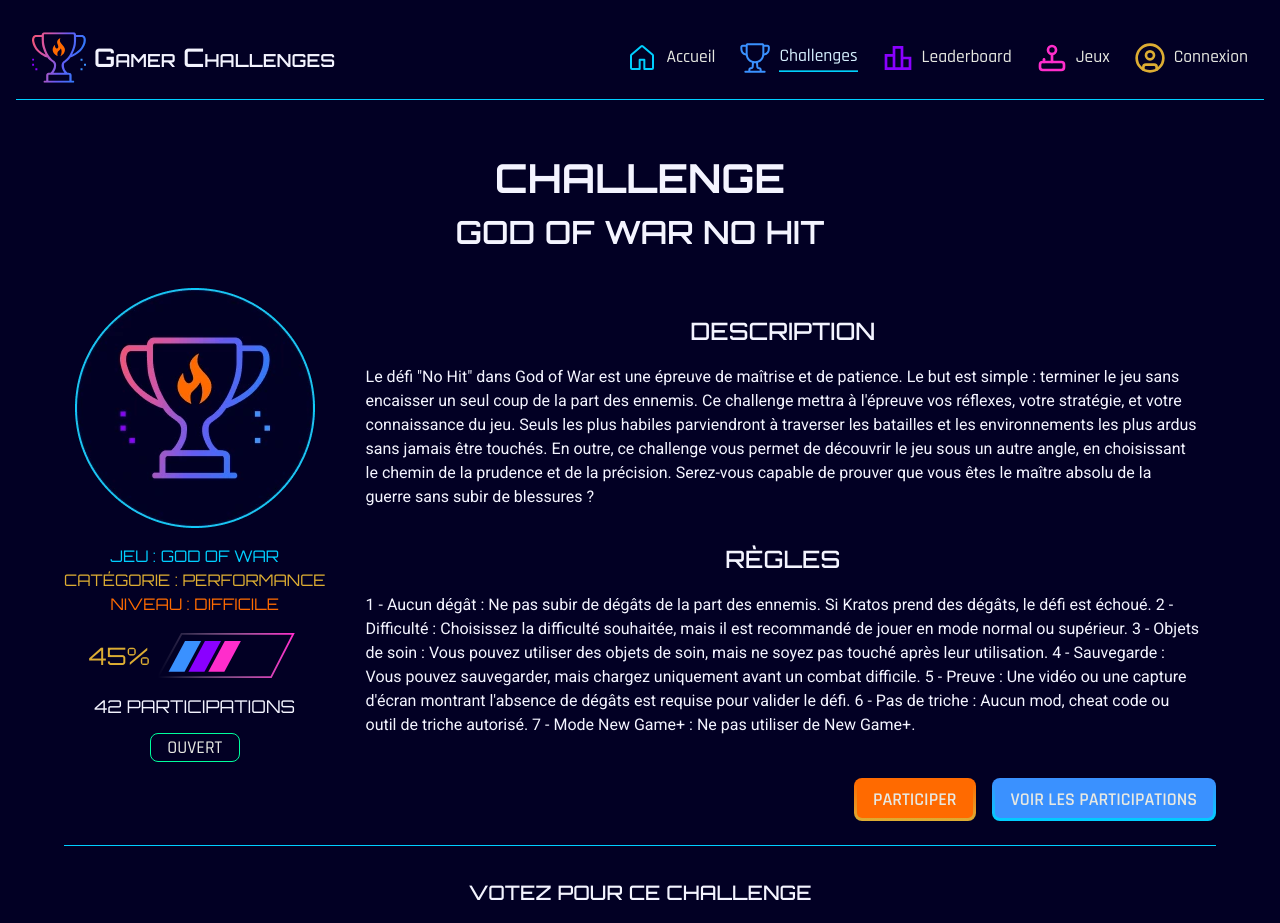
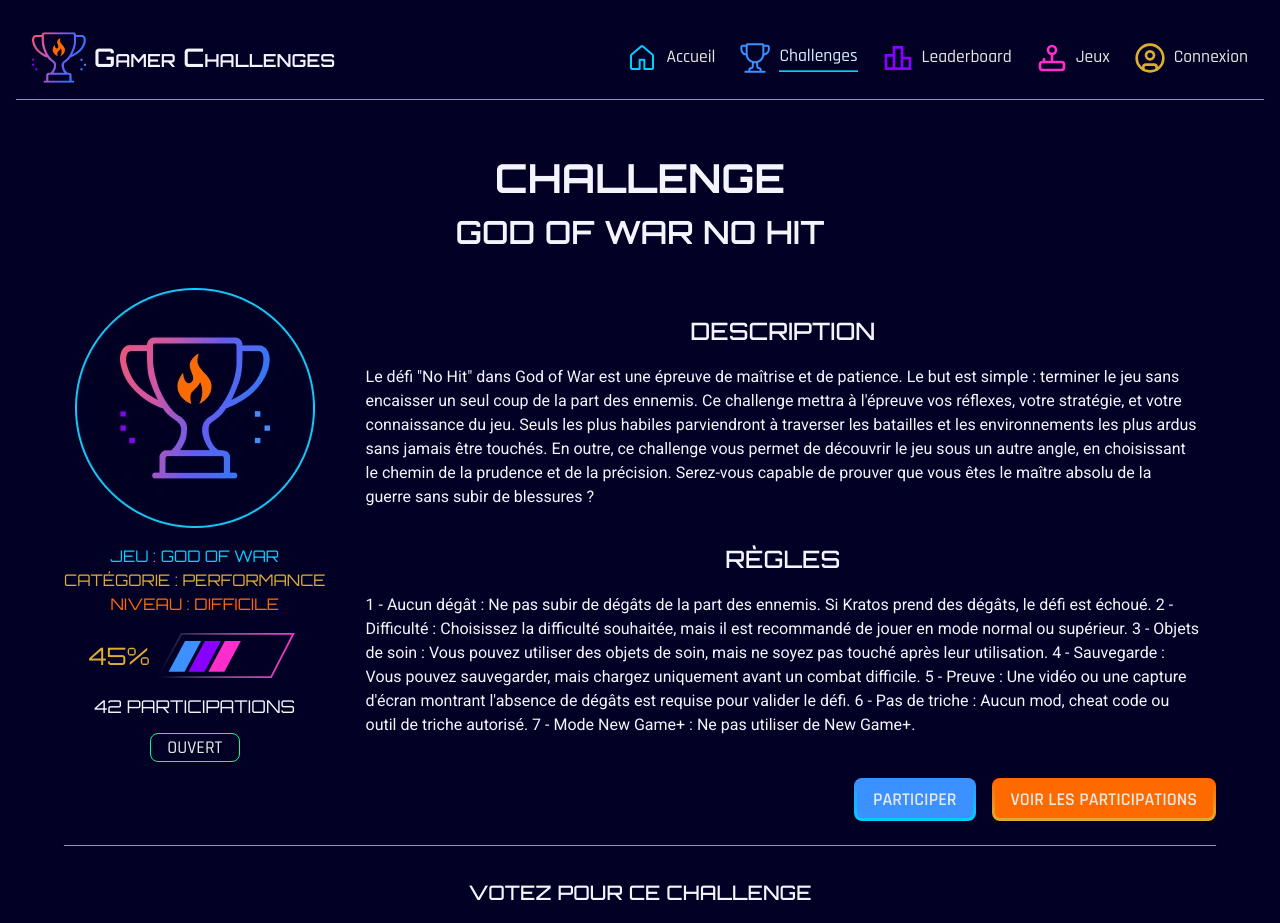
Before and after one commit to Damien-Ancelin/Gamer-Challenges-Front, a React (Vite) app: page /challenges/0 in a window 1280 px wide. Shown: the top 923 px of the page. Built offline with nearby package versions, Linux system fonts and the light colour scheme.

Commit message:
feat: add ChallengeDetails components and logic for user status

```diff
--- a/src/Routes/ChallengeRoutes.tsx
+++ b/src/Routes/ChallengeRoutes.tsx
@@ -1,5 +1,5 @@
 import type { RouteObject } from 'react-router';
-import ChallengesDetails from '../pages/ChallengeDetails';
+import ChallengesDetails from '../pages/ChallengeDetails/ChallengeDetails';
 import ChallengesPage from '../pages/ChallengesPage';
 
 export const challengeRoutes: RouteObject[] = [
--- a/src/pages/ChallengeDetails.tsx
+++ b/src/pages/ChallengeDetails/ChallengeDetails.tsx
@@ -2,9 +2,10 @@
 
 import altImg240 from '@/assets/images/alt-240px.webp';
 import { useState } from 'react';
-import ProgressBar from '../components/ProgressBar';
-import RatingBar from '../components/RatingBar';
-import StatusLabel from '../ui/StatusLabel';
+import ProgressBar from '../../components/ProgressBar';
+import StatusLabel from '../../ui/StatusLabel';
+import HandleParticipation from './HandleParticipation';
+import VoteChallenge from './VoteChallenge';
 
 // ! Reste les boutons si owner / authenticated / ou aucun des deux
 
@@ -12,11 +13,10 @@
   const [rating, setRating] = useState<number>(1);
   const [isVoted, setIsVoted] = useState<boolean>(false);
 
-  const handleRatingChallenge = (rating: number) => {
-    const purifyRating = Number(rating);
-    setIsVoted(true);
-    console.log('Rating submitted:', purifyRating);
-  };
+  // ! Mockdata pour les données reçu de l'API par la suite
+  //const { isAuthenticated } = useAuth()
+  const isAuthenticated = true;
+  const isOwner = false;
 
   return (
     <>
@@ -151,33 +151,14 @@
           </div>
         </div>
 
-        <div className="challenge-details-page__participations">
-          <div className="challenge-details-page__button-container">
-            <button type="button" className="button button--orange-border">
-              participer
-            </button>
-            <button type="button" className="button button--blue-border">
-              voir les participations
-            </button>
-          </div>
-        </div>
+        {isAuthenticated && <HandleParticipation isOwner={isOwner} />}
 
-        {!isVoted && (
-          <div className="challenge-details-page__vote-container">
-            <h3 className="challenge-details-page__vote__title">
-              Votez pour ce challenge
-            </h3>
-            <div className="challenge-details-page__vote__rating">
-              <RatingBar rating={rating} setRating={setRating} />
-              <button
-                className="button button--purple-border"
-                type="button"
-                onClick={() => handleRatingChallenge(rating)}
-              >
-                Envoyer ma note
-              </button>
-            </div>
-          </div>
+        {!isVoted && isAuthenticated && !isOwner && (
+          <VoteChallenge
+            rating={rating}
+            setRating={setRating}
+            setIsVoted={setIsVoted}
+          />
         )}
       </section>
     </>
--- /dev/null
+++ b/src/pages/ChallengeDetails/HandleParticipation.tsx
@@ -0,0 +1,26 @@
+interface HandleParticipationProps {
+  isOwner: boolean;
+}
+
+export default function HandleParticipation({
+  isOwner,
+}: HandleParticipationProps) {
+  return (
+    <div className="challenge-details-page__participations">
+      <div className="challenge-details-page__button-container">
+        {isOwner ? (
+          <button type="button" className="button button--blue-border">
+            modifier le challenge
+          </button>
+        ) : (
+          <button type="button" className="button button--blue-border">
+            participer
+          </button>
+        )}
+        <button type="button" className="button button--orange-border">
+          voir les participations
+        </button>
+      </div>
+    </div>
+  );
+}
--- /dev/null
+++ b/src/pages/ChallengeDetails/VoteChallenge.tsx
@@ -0,0 +1,36 @@
+import RatingBar from '../../components/RatingBar';
+
+interface VoteChallengeProps {
+  rating: number;
+  setRating: React.Dispatch<React.SetStateAction<number>>;
+  setIsVoted: React.Dispatch<React.SetStateAction<boolean>>;
+}
+
+export default function VoteChallenge({
+  rating,
+  setRating,
+  setIsVoted,
+}: VoteChallengeProps) {
+  const handleRatingChallenge = (rating: number) => {
+    const purifyRating = Number(rating);
+    setIsVoted(true);
+    console.log('Rating submitted:', purifyRating);
+  };
+  return (
+    <div className="challenge-details-page__vote-container">
+      <h3 className="challenge-details-page__vote__title">
+        Votez pour ce challenge
+      </h3>
+      <div className="challenge-details-page__vote__rating">
+        <RatingBar rating={rating} setRating={setRating} />
+        <button
+          className="button button--purple-border"
+          type="button"
+          onClick={() => handleRatingChallenge(rating)}
+        >
+          Envoyer ma note
+        </button>
+      </div>
+    </div>
+  );
+}
```
